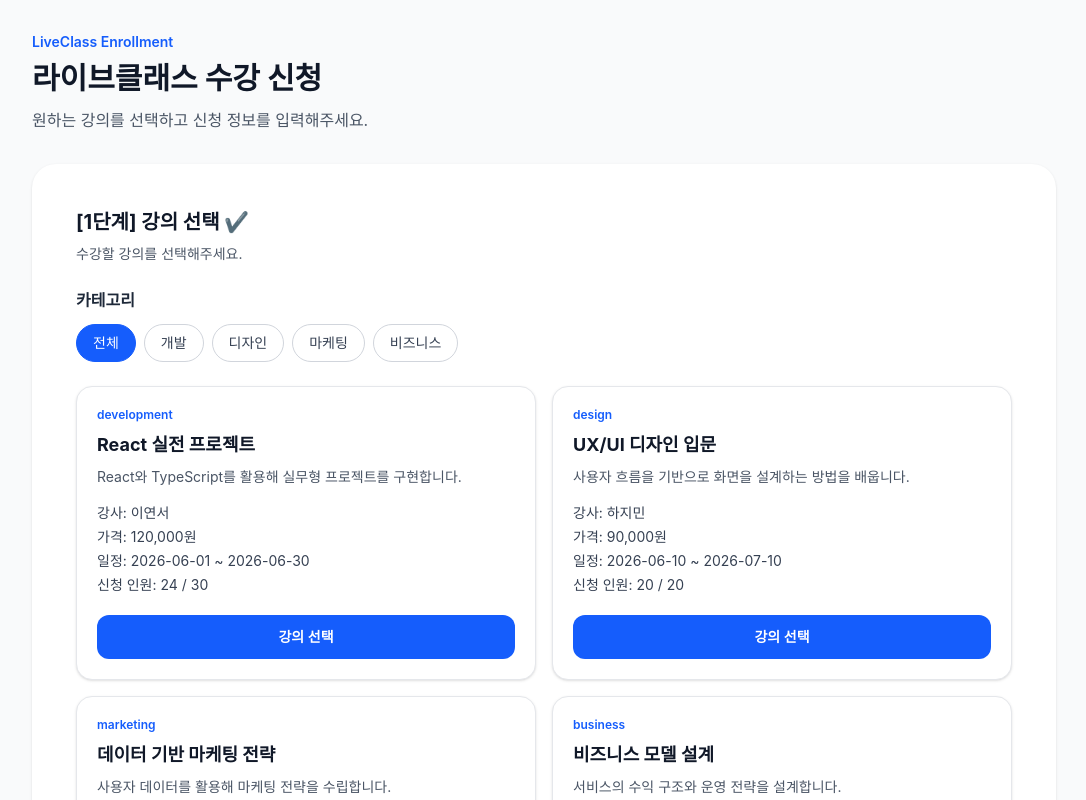
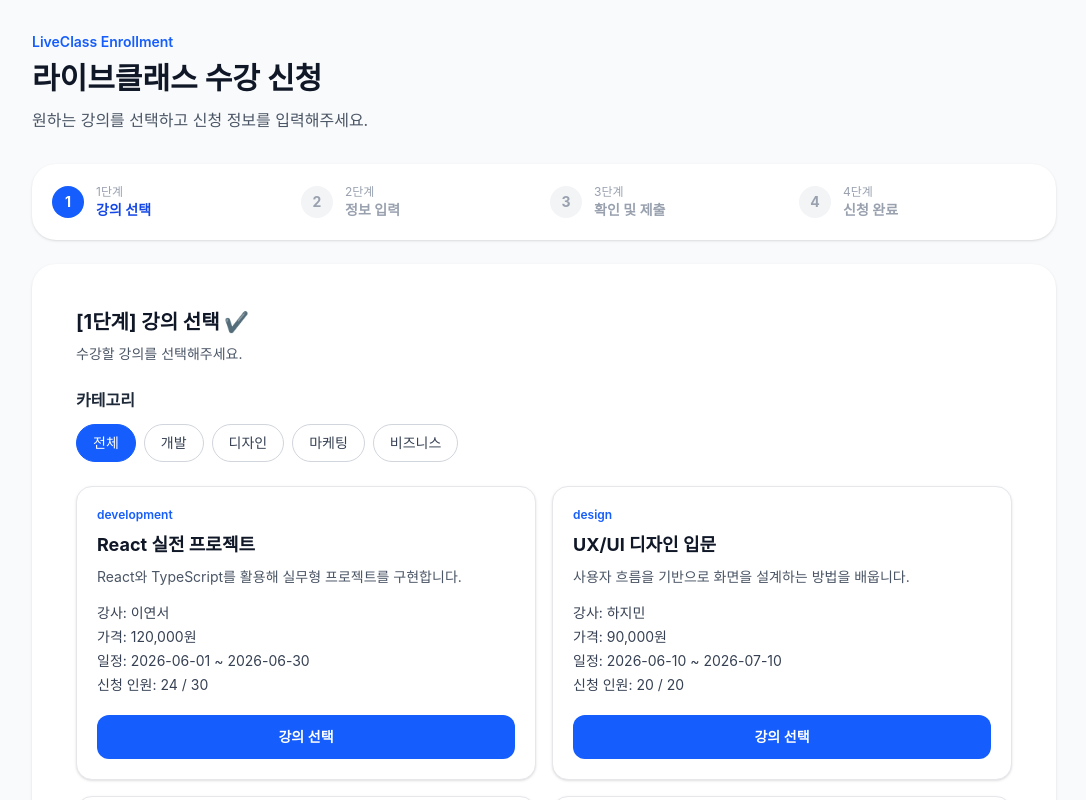
Before and after one commit to yexnsxo/multi-step-enrollment-form, a React (Vite) app: page / in a window 1280 px wide. Shown: the top 800 px of the page, without its empty margins (96-1182 px from the left). Built offline with nearby package versions, Linux system fonts and the light colour scheme.

Commit message:
feat: 스텝 인디케이터 구현

```diff
--- a/src/App.tsx
+++ b/src/App.tsx
@@ -98,6 +98,13 @@ function App() {
     }, 800);
   };
 
+  const steps = [
+    { step: 1, label: "강의 선택" },
+    { step: 2, label: "정보 입력" },
+    { step: 3, label: "확인 및 제출" },
+    { step: 4, label: "신청 완료" },
+  ];
+
   return (
     <main className="min-h-screen bg-gray-50 px-4 py-8">
       <div className="mx-auto max-w-5xl">
@@ -113,6 +120,45 @@ function App() {
             원하는 강의를 선택하고 신청 정보를 입력해주세요.
           </p>
         </header>
+
+        {/* 신청 단계 인디케이터 */}
+        <div className="mb-6 rounded-3xl bg-white p-5 shadow-sm">
+          <ol className="grid grid-cols-2 gap-3 sm:grid-cols-4">
+            {steps.map(({ step, label }) => {
+              const isActive = currentStep === step;
+              const isCompleted = currentStep > step;
+              return (
+                <li key={step} className="flex items-center gap-3">
+                  <div
+                    className={`flex h-8 w-8 items-center justify-center rounded-full text-sm font-bold ${
+                      isActive
+                        ? "bg-blue-600 text-white"
+                        : isCompleted
+                          ? "bg-blue-100 text-blue-700"
+                          : "bg-gray-100 text-gray-400"
+                    }`}
+                  >
+                    {isCompleted ? "✓" : step}
+                  </div>
+                  <div>
+                    <p className="text-xs text-gray-400">{step}단계</p>
+                    <p
+                      className={`text-sm font-semibold ${
+                        isActive
+                          ? "text-blue-700"
+                          : isCompleted
+                            ? "text-gray-700"
+                            : "text-gray-400"
+                      }`}
+                    >
+                      {label}
+                    </p>
+                  </div>
+                </li>
+              );
+            })}
+          </ol>
+        </div>
 
         {/* 신청 단계 영역 */}
         <div className="rounded-3xl bg-white p-6 shadow-sm">
```
